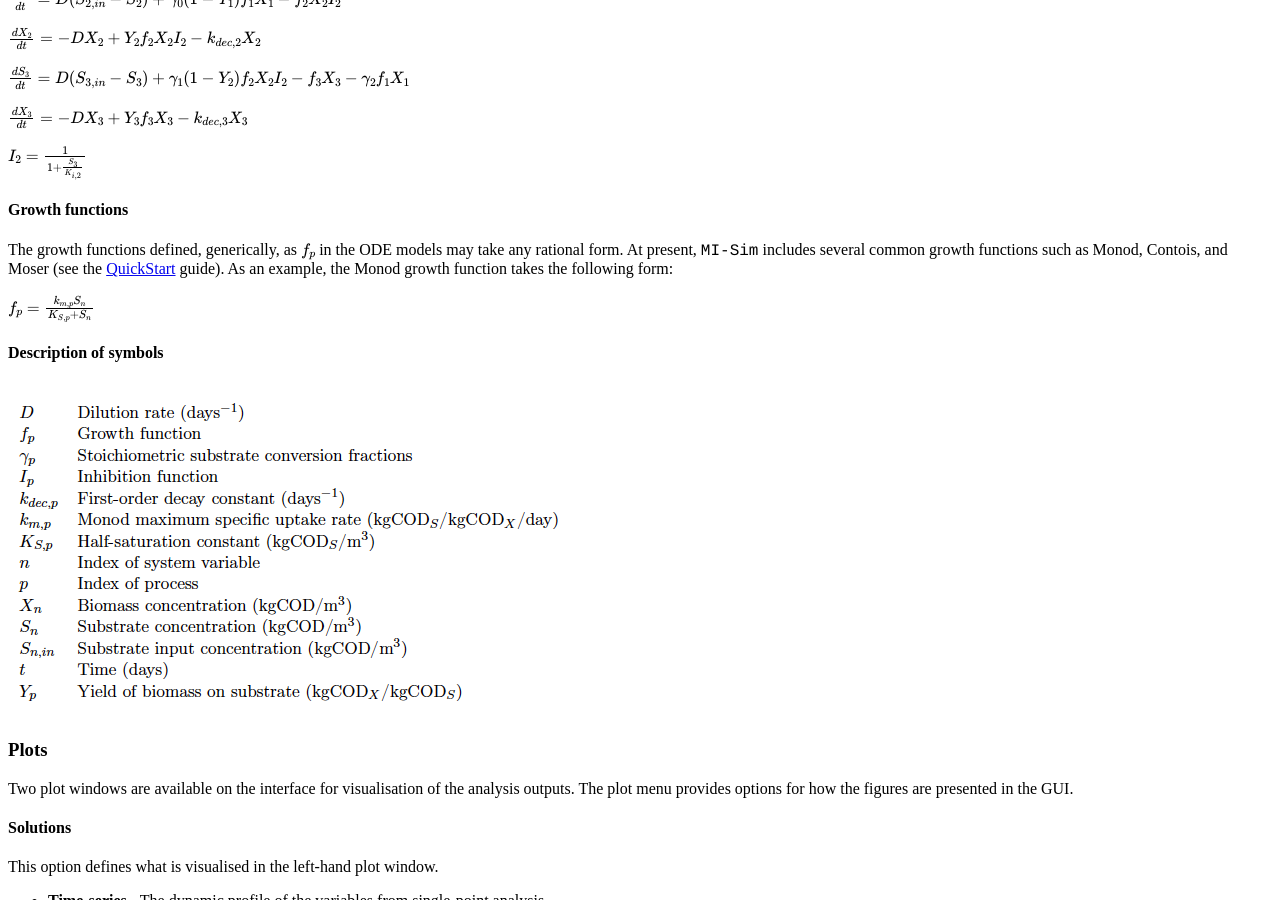
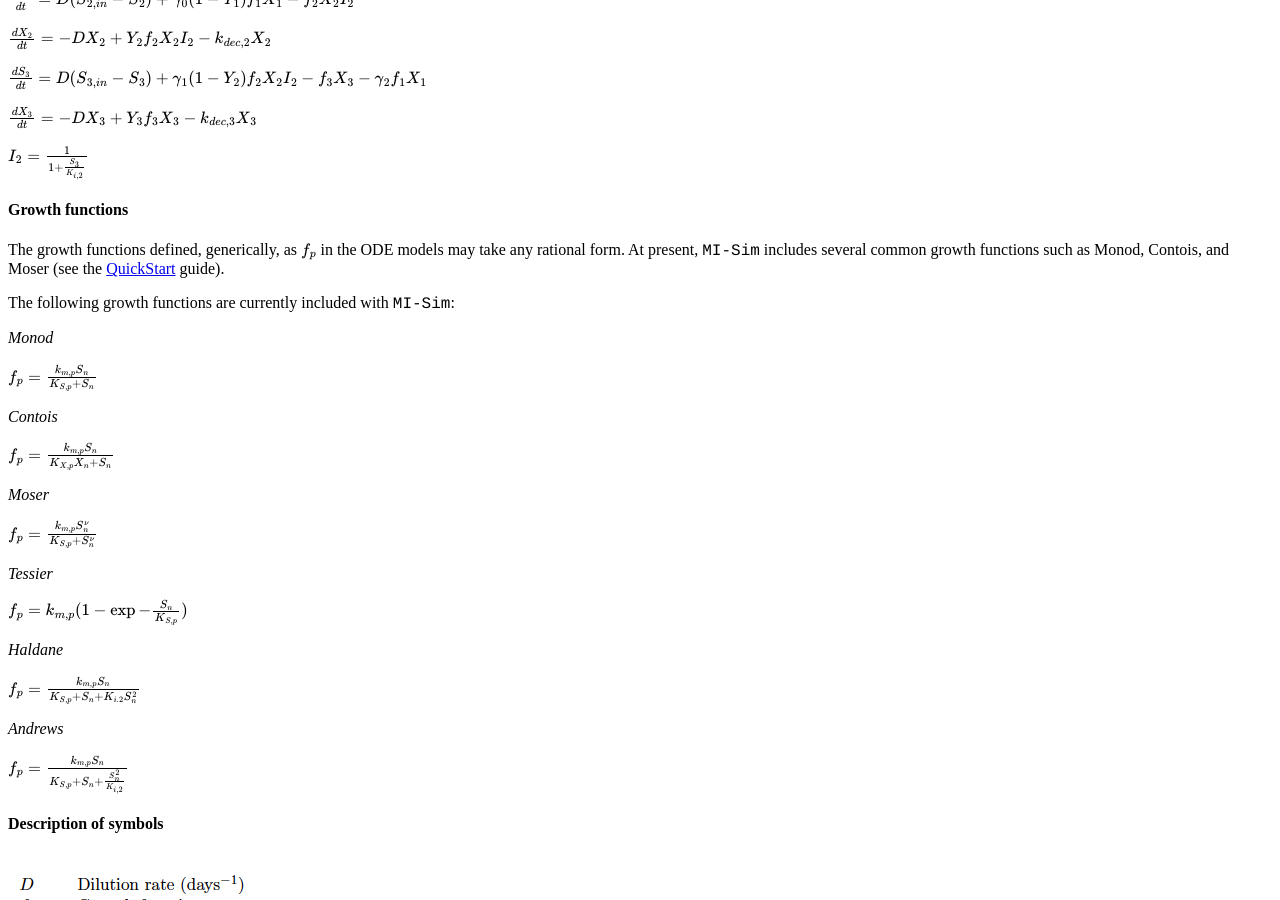
Before and after one commit to MI-SIM/MI-SIM.github.io, a Jekyll site: the page built from _posts/01-01-17-misiminterface.md, in a window 1280 px wide and 900 px high, scrolled down 6179 px. Built offline with Jekyll 4.4.1, drawn with Linux system fonts in a browser that asks for light colours; formulas are drawn with MathJax 3; a style sheet for code colours, icons or effects is not loaded.

Commit message:
Added equations for growth models

```diff
--- a/_posts/01-01-17-misiminterface.md
+++ b/_posts/01-01-17-misiminterface.md
@@ -181,9 +181,48 @@ $I_2 = \frac{1}{1+\frac{S_3}{K_{i,2}}}$
 
 The growth functions defined, generically, as $f_p$ in the ODE models may take any rational form. At present,
 <span style="font-family:Courier;">MI-Sim</span> includes several common growth functions such as Monod, Contois, and Moser (see the
-[QuickStart](http://mi-sim.github.io//inst/gettingstarted.html#qs) guide). As an example, the Monod growth function takes the following form:
+[QuickStart](http://mi-sim.github.io//inst/gettingstarted.html#qs) guide).
+
+The following growth functions are currently included with <span style="font-family:Courier;">MI-Sim</span>:
+
+*Monod*
 
 $f_{p} = \frac{k_{m,p}S_n}{K_{S,p}+S_n}$
+
+<p></p>
+<p></p>
+
+*Contois*
+
+$f_{p} = \frac{k_{m,p}S_n}{K_{X,p}X_n+S_n}$
+
+<p></p>
+<p></p>
+
+*Moser*
+
+$f_{p} = \frac{k_{m,p}S_n^{\nu}}{K_{S,p}+S_n^{\nu}}$
+
+<p></p>
+<p></p>
+
+*Tessier*
+
+$f_{p} = k_{m,p}(1-\exp{-\frac{S_n}{K_{S,p}}})$
+
+<p></p>
+<p></p>
+
+*Haldane*
+
+$f_{p} = \frac{k_{m,p}S_n}{K_{S,p}+S_n+K_{i.2}S_n^2}$
+
+<p></p>
+<p></p>
+
+*Andrews*
+
+$f_{p} = \frac{k_{m,p}S_n}{K_{S,p}+S_n+\frac{S_n^2}{K_{i,2}}}$
 
 <p></p>
 <p></p>
```
